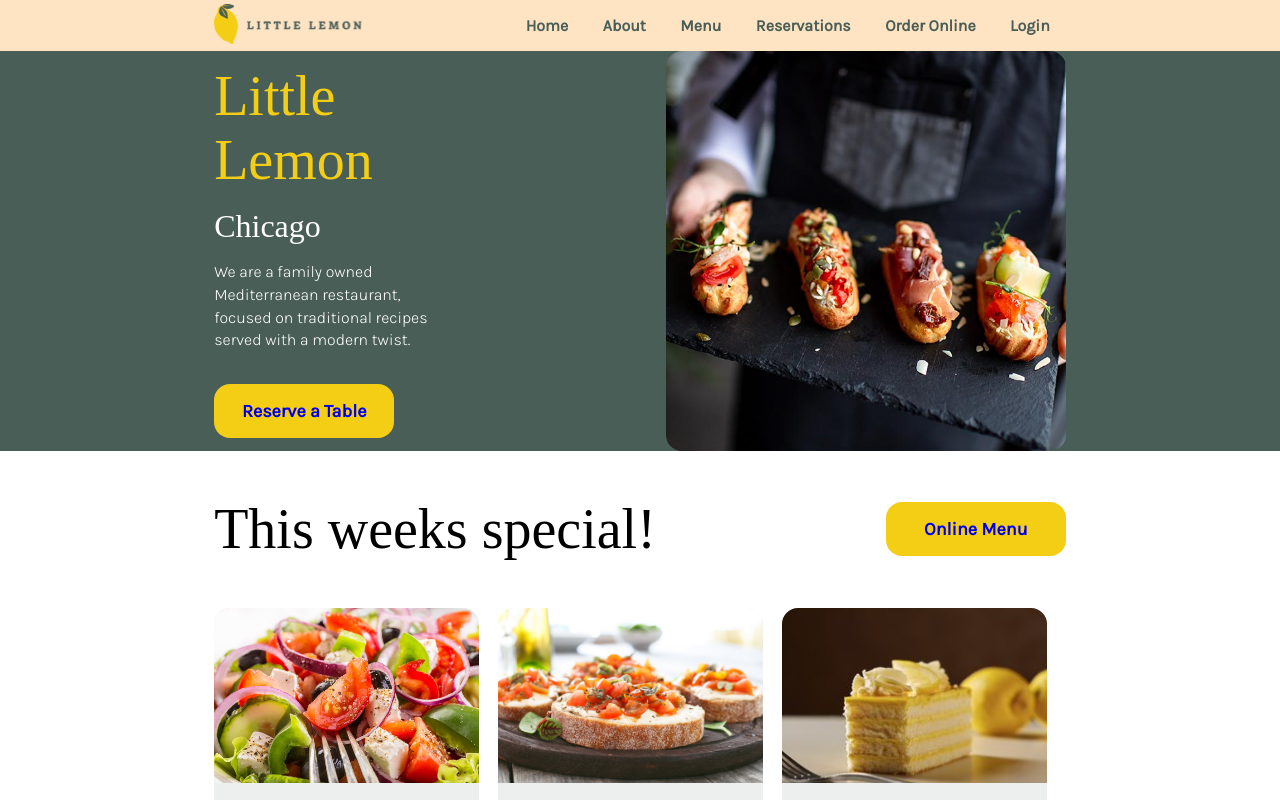
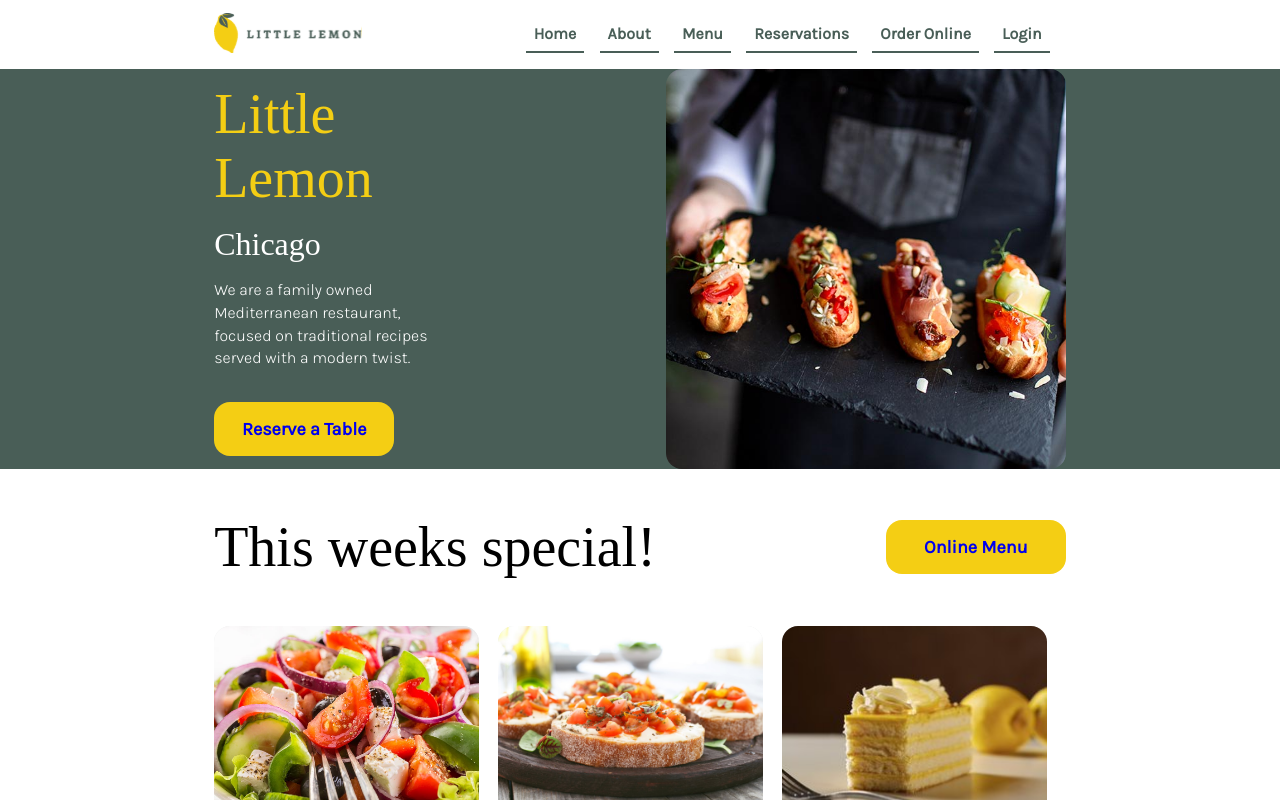
Before and after one commit to TomZhong-au/little-lemon, a React (Create React App) app: page / in a window 1280 px wide. Shown: the top 800 px of the page. Built offline with nearby package versions, Linux system fonts and the light colour scheme; a web font is replaced by a local one.

Commit message:
change navbar to use css module

```diff
--- a/src/App.css
+++ b/src/App.css
@@ -21,7 +21,6 @@ body {
   grid-template-columns: repeat(12, 1fr);
   background-color: white;
   column-gap: 5px;
-  margin-top: 1rem;
   max-width: 1440px;
   margin: auto;
 }
@@ -43,7 +42,7 @@ body {
   border-radius: 16px;
 }
 
-nav {
+/* nav {
   width: 70%;
   padding: 0 1rem;
 }
@@ -51,6 +50,7 @@ nav ul {
   display: flex;
   justify-content: space-between;
   list-style: none;
+  padding: 1rem 0;
 }
 
 nav a {
@@ -61,7 +61,7 @@ nav a {
 
 nav a:visited {
   color: var(--primary-green);
-}
+} */
 
 .footer-grid {
   display: grid;
--- a/src/Components/Header.js
+++ b/src/Components/Header.js
@@ -1,13 +1,13 @@
-import Nav from "./Nav";
+import Navbar from "./Navbar/Navbar";
 
 const Header = () => {
   return (
-    <header className="section-grid" style={{ backgroundColor: "bisque" }}>
+    <header className="section-grid">
       <div className="section-content-wrapper flex-container header-wrapper">
         <div>
           <img src="./assets/logo.svg" alt="logo" />
         </div>
-        <Nav />
+        <Navbar />
       </div>
     </header>
   );
--- a/src/Components/Nav.js
+++ /dev/null
@@ -1,26 +0,0 @@
-import { NAVLINKS } from "../pages/routes";
-
-export const navigation = [
-  { text: "Home", url: "/" },
-  { text: "About", url: "/" },
-  { text: "Menu", url: "/" },
-  { text: "Reservations", url: "/" },
-  { text: "Order Online", url: "/" },
-  { text: "Login", url: "/" },
-];
-
-const Nav = () => {
-  return (
-    <nav>
-      <ul>
-        {NAVLINKS.map(({ text, url }) => (
-          <li key={text}>
-            <a href={url}>{text}</a>
-          </li>
-        ))}
-      </ul>
-    </nav>
-  );
-};
-
-export default Nav;
--- /dev/null
+++ b/src/Components/Navbar/Navbar.js
@@ -0,0 +1,20 @@
+import { NAVLINKS } from "../../pages/routes";
+import style from "./Navbar.module.css";
+
+const Navbar = () => {
+  return (
+    <nav>
+      <ul>
+        {NAVLINKS.map(({ text, url }) => (
+          <li key={text} className={`${style.navlist} ${style.currentPage}`}>
+            <a href={url} className="nav-link">
+              {text}
+            </a>
+          </li>
+        ))}
+      </ul>
+    </nav>
+  );
+};
+
+export default Navbar;
--- /dev/null
+++ b/src/Components/Navbar/Navbar.module.css
@@ -0,0 +1,37 @@
+@import "../../App.css";
+
+nav {
+  width: 70%;
+  padding: 0 1rem;
+}
+nav ul {
+  display: flex;
+  justify-content: space-between;
+  list-style: none;
+  /* padding: 1rem 0; */
+}
+
+nav a {
+  text-decoration: none;
+  color: var(--primary-green);
+  /* font-weight: bold; */
+}
+
+nav a:visited {
+  color: var(--primary-green);
+}
+
+.navlist {
+  padding: 0.5rem;
+  border-radius: 8px 8px 0 0;
+  font-weight: 500;
+}
+
+.navlist:hover {
+  background-color: gainsboro;
+}
+
+.currentPage {
+  font-weight: bold;
+  border-bottom: 2px solid var(--primary-green);
+}
```
